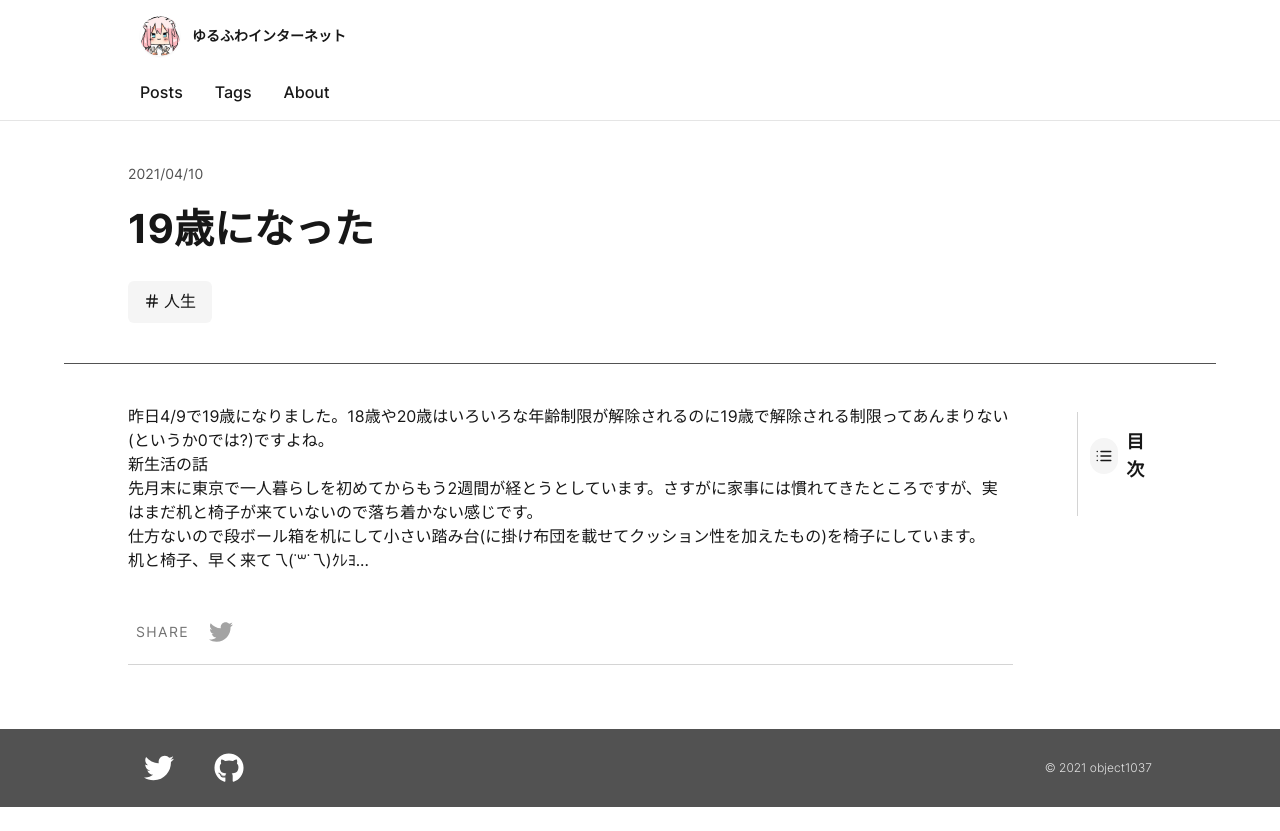
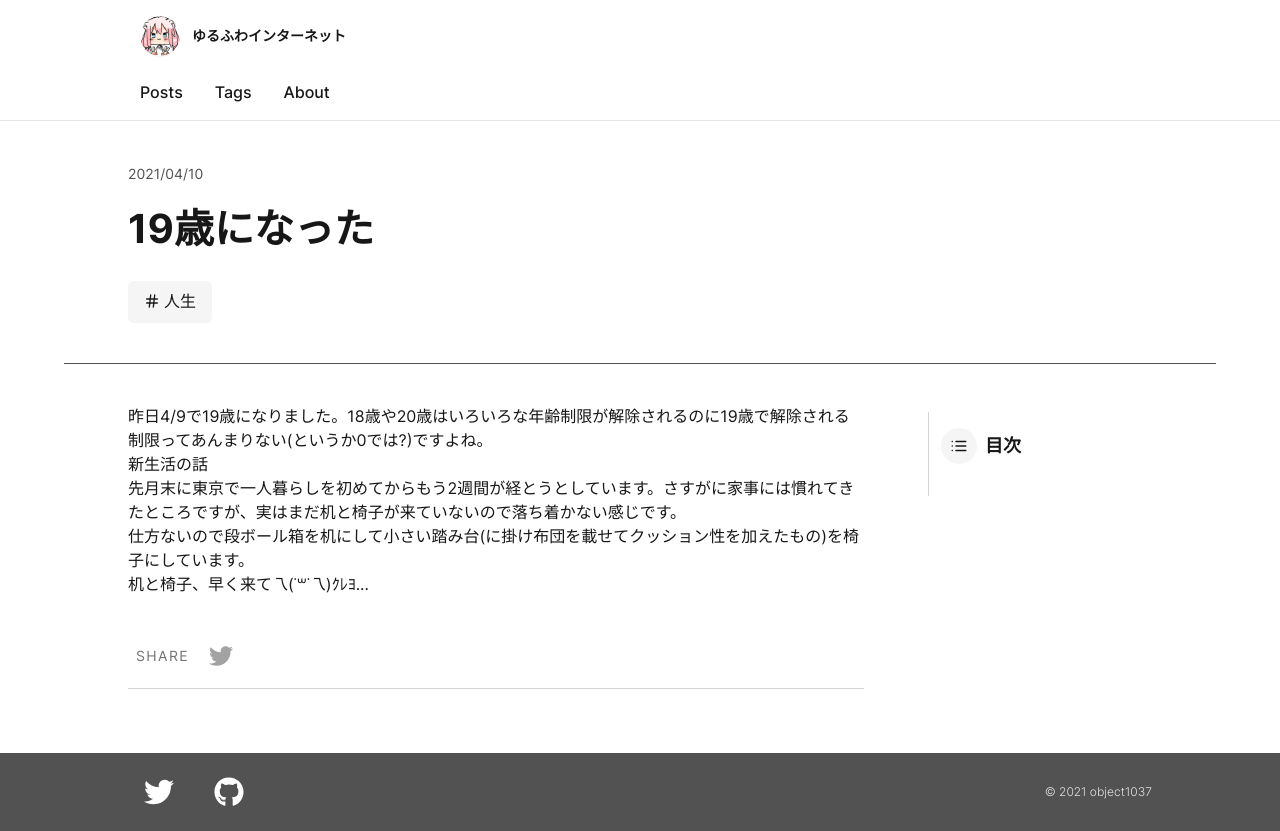
Before and after one commit to object1037/blog, a Next.js app: page /posts/20210410 in a window 1280 px wide. Before the commit the page ends 807 px from the top, so only its background shows below. Built offline with nearby package versions, Linux system fonts and the light colour scheme.

Commit message:
tocの横幅修正

```diff
--- a/components/toc.tsx
+++ b/components/toc.tsx
@@ -10,7 +10,7 @@ export default function ToC({
 }) {
   return (
     <>
-    <nav className="sticky top-6 max-h-full right-0 pl-4 py-4 text-sm dark:border-gray-600 border-gray-300 border-l leading-loose max-w-toc w-full">
+    <nav className="sticky top-6 max-h-full right-0 pl-4 py-4 text-sm dark:border-gray-600 border-gray-300 border-l leading-loose w-56">
       <div className="-ml-1 inline-flex flex-row items-center text-lg mb-4 font-semibold">
         <span className="w-9 h-9 flex justify-center content-center items-center p-1 mr-2 rounded-full bg-gray-100 dark:bg-gray-800">
           <FiList className="inline-block" />
--- a/tailwind.config.js
+++ b/tailwind.config.js
@@ -25,9 +25,6 @@ module.exports = {
       scale: {
         '80': '.8',
       },
-      maxWidth: {
-        'toc': '14rem',
-      },
     },
   },
   variants: {
```
